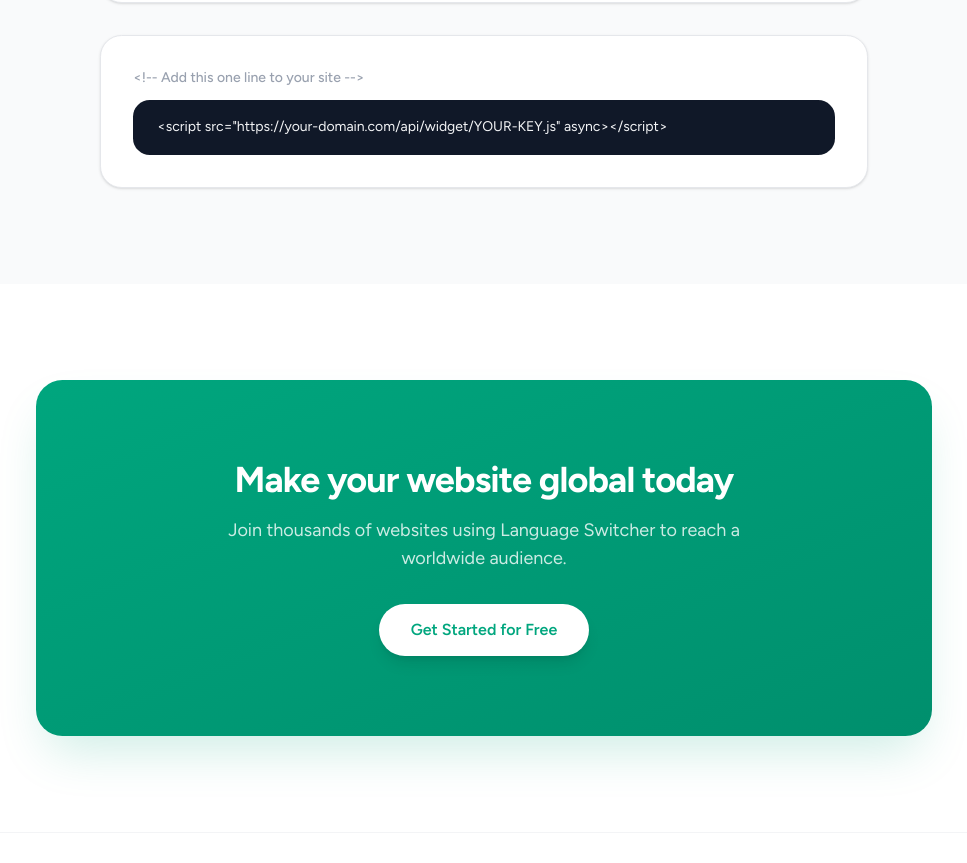
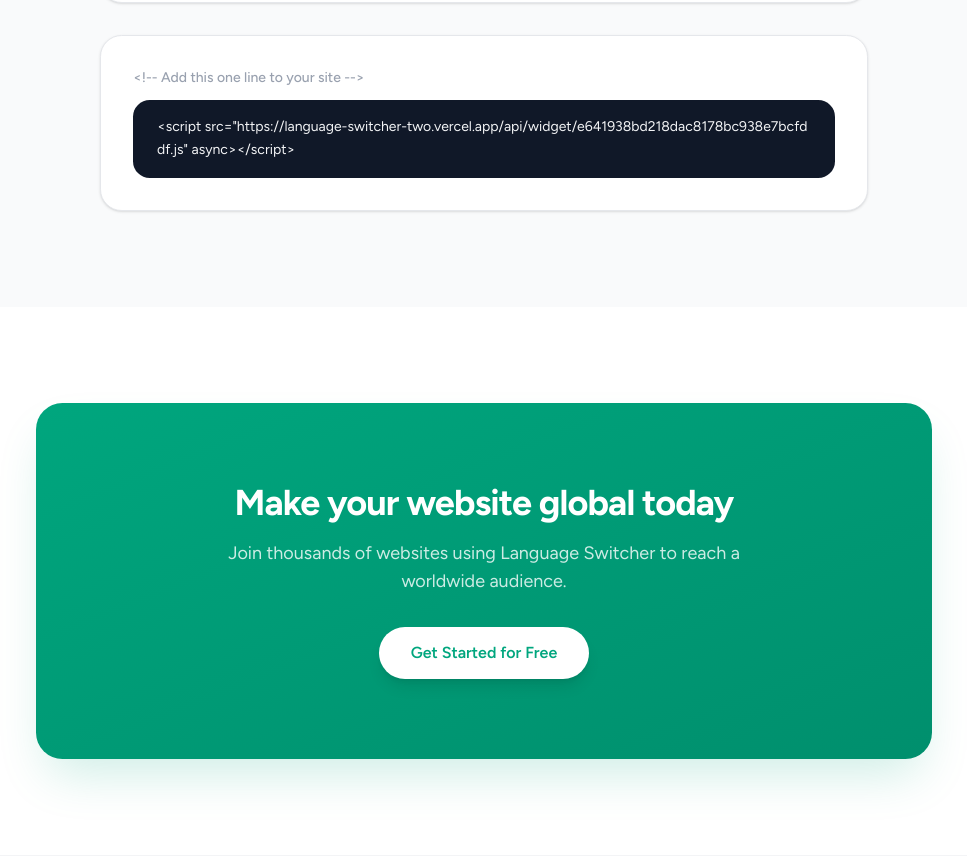
Before and after one commit to farang-dev/language-switcher, a Next.js app: page / in a window 1280 px wide. Shown: the part 2643-3506 px from the top of the page, without its empty margins (156-1123 px from the left). Built offline with nearby package versions, Linux system fonts and the light colour scheme.

Commit message:
fix: update widget API key in landing page code example

```diff
--- a/src/app/page.tsx
+++ b/src/app/page.tsx
@@ -206,7 +206,7 @@
                 {"<!-- Add this one line to your site -->"}
               </p>
               <code className="block bg-gray-900 text-gray-100 rounded-xl px-6 py-4 text-sm font-mono break-all leading-relaxed">
-                &lt;script src=&quot;https://your-domain.com/api/widget/YOUR-KEY.js&quot;
+                &lt;script src=&quot;https://language-switcher-two.vercel.app/api/widget/e641938bd218dac8178bc938e7bcfddf.js&quot;
                 async&gt;&lt;/script&gt;
               </code>
             </div>
```
